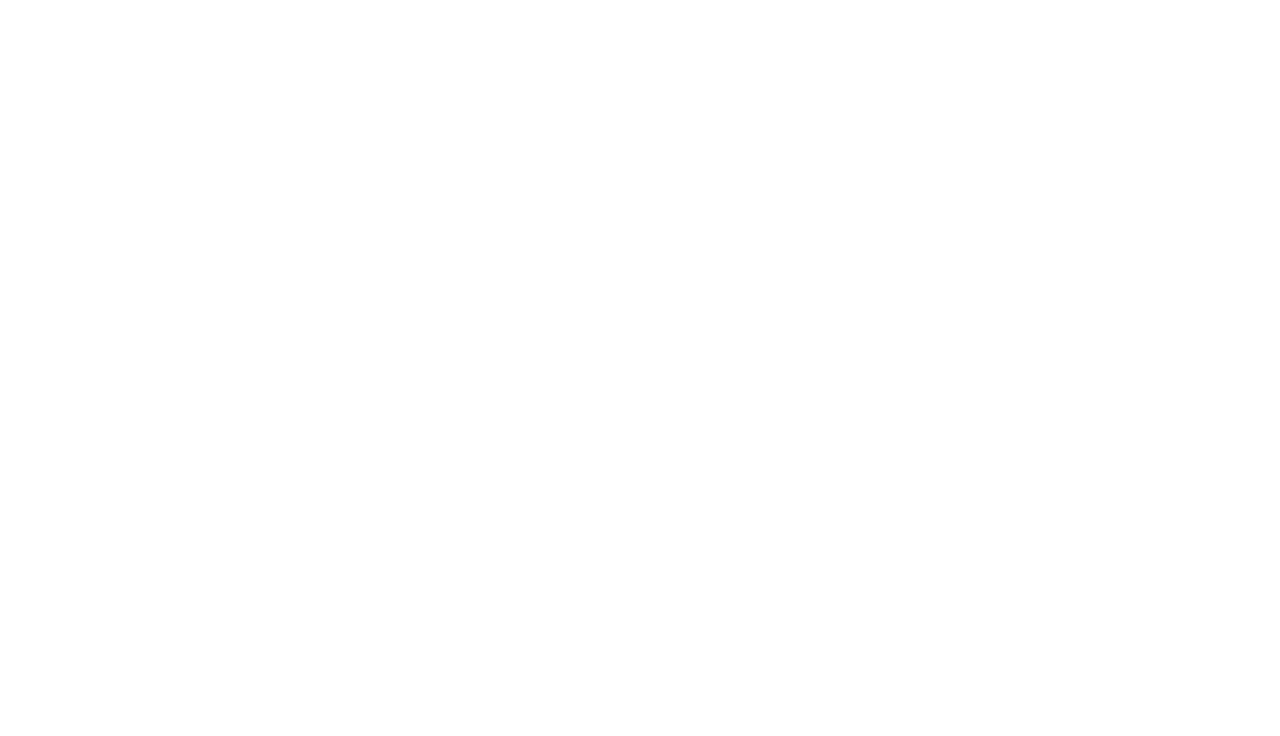
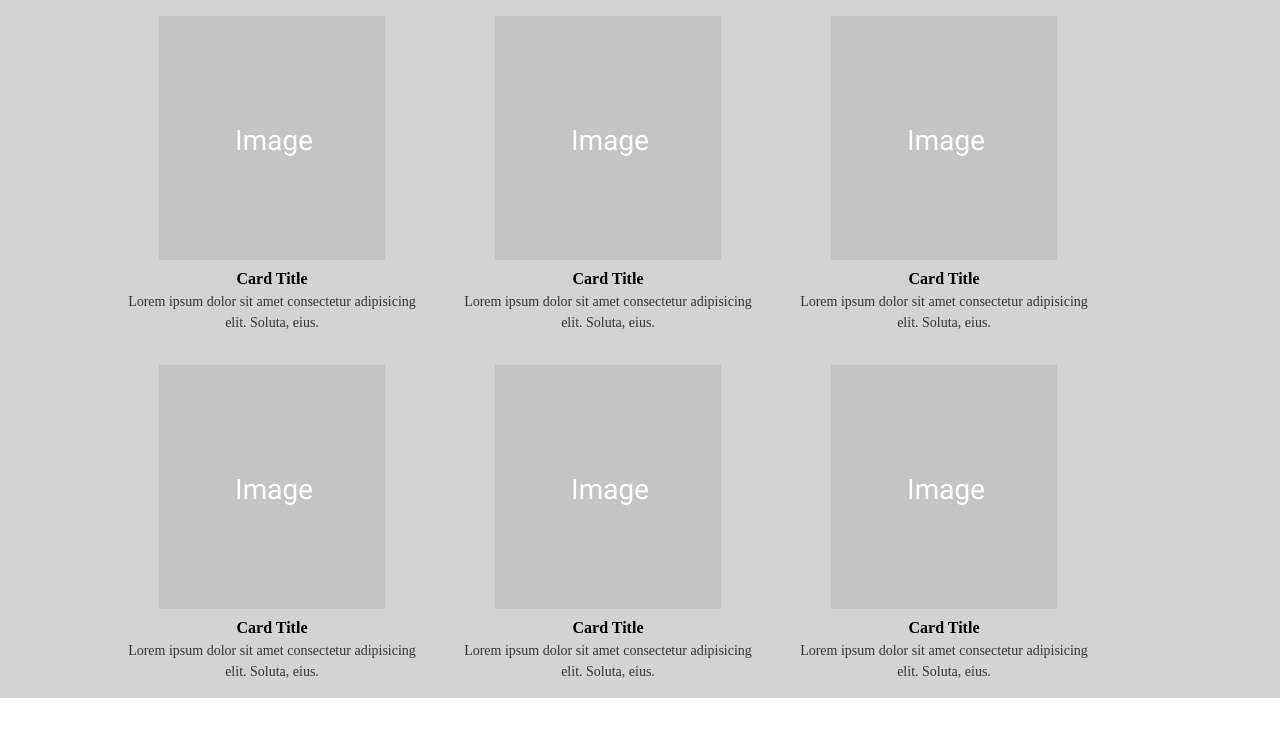
Before and after one commit to EugeneTarasenko/hillel-front-end-basic, a plain HTML site: page index.html in a window 1280 px wide. Drawn offline with Linux system fonts and the light colour scheme.

Commit message:
make basic formatting

```diff
--- /dev/null
+++ b/css/style.css
@@ -0,0 +1,48 @@
+html {
+  font-size: 16px;
+  color: #333;
+  line-height: 1.5;
+}
+
+* {
+  margin: 0;
+  padding: 0;
+  box-sizing: border-box;
+}
+
+h1,
+h2,
+h3,
+h4,
+h5,
+h6 {
+  color: #000;
+}
+
+img {
+  max-width: 100%;
+}
+
+.main-section {
+  background-color: lightgray;
+}
+
+.container {
+  width: 100%;
+  max-width: 1100px;
+  padding-left: 1rem;
+  padding-right: 1rem;
+  margin-left: auto;
+  margin-right: auto;
+}
+
+.card {
+  max-width: 300px;
+  display: inline-block;
+  margin: 1rem;
+  text-align: center;
+}
+
+.card > p {
+  font-size: 14px;
+}
--- a/index.html
+++ b/index.html
@@ -5,11 +5,41 @@
     <meta charset="UTF-8">
     <meta http-equiv="X-UA-Compatible" content="IE=edge">
     <meta name="viewport" content="width=device-width, initial-scale=1.0">
+    <link rel="stylesheet" href="./css/style.css">
     <title>Homework 5</title>
 </head>
 
 <body>
-    <main></main>
+    <main>
+        <section class="main-section">
+            <div class="container">
+                <div class="card"><img src="./images/blank_image.png" alt="blank image">
+                    <h4>Card Title</h4>
+                    <p>Lorem ipsum dolor sit amet consectetur adipisicing elit. Soluta, eius.</p>
+                </div>
+                <div class="card"><img src="./images/blank_image.png" alt="blank image">
+                    <h4>Card Title</h4>
+                    <p>Lorem ipsum dolor sit amet consectetur adipisicing elit. Soluta, eius.</p>
+                </div>
+                <div class="card"><img src="./images/blank_image.png" alt="blank image">
+                    <h4>Card Title</h4>
+                    <p>Lorem ipsum dolor sit amet consectetur adipisicing elit. Soluta, eius.</p>
+                </div>
+                <div class="card"><img src="./images/blank_image.png" alt="blank image">
+                    <h4>Card Title</h4>
+                    <p>Lorem ipsum dolor sit amet consectetur adipisicing elit. Soluta, eius.</p>
+                </div>
+                <div class="card"><img src="./images/blank_image.png" alt="blank image">
+                    <h4>Card Title</h4>
+                    <p>Lorem ipsum dolor sit amet consectetur adipisicing elit. Soluta, eius.</p>
+                </div>
+                <div class="card"><img src="./images/blank_image.png" alt="blank image">
+                    <h4>Card Title</h4>
+                    <p>Lorem ipsum dolor sit amet consectetur adipisicing elit. Soluta, eius.</p>
+                </div>
+            </div>
+        </section>
+    </main>
 </body>
 
 </html>
```
Also changed, not shown: images/blank_image.png (added).
